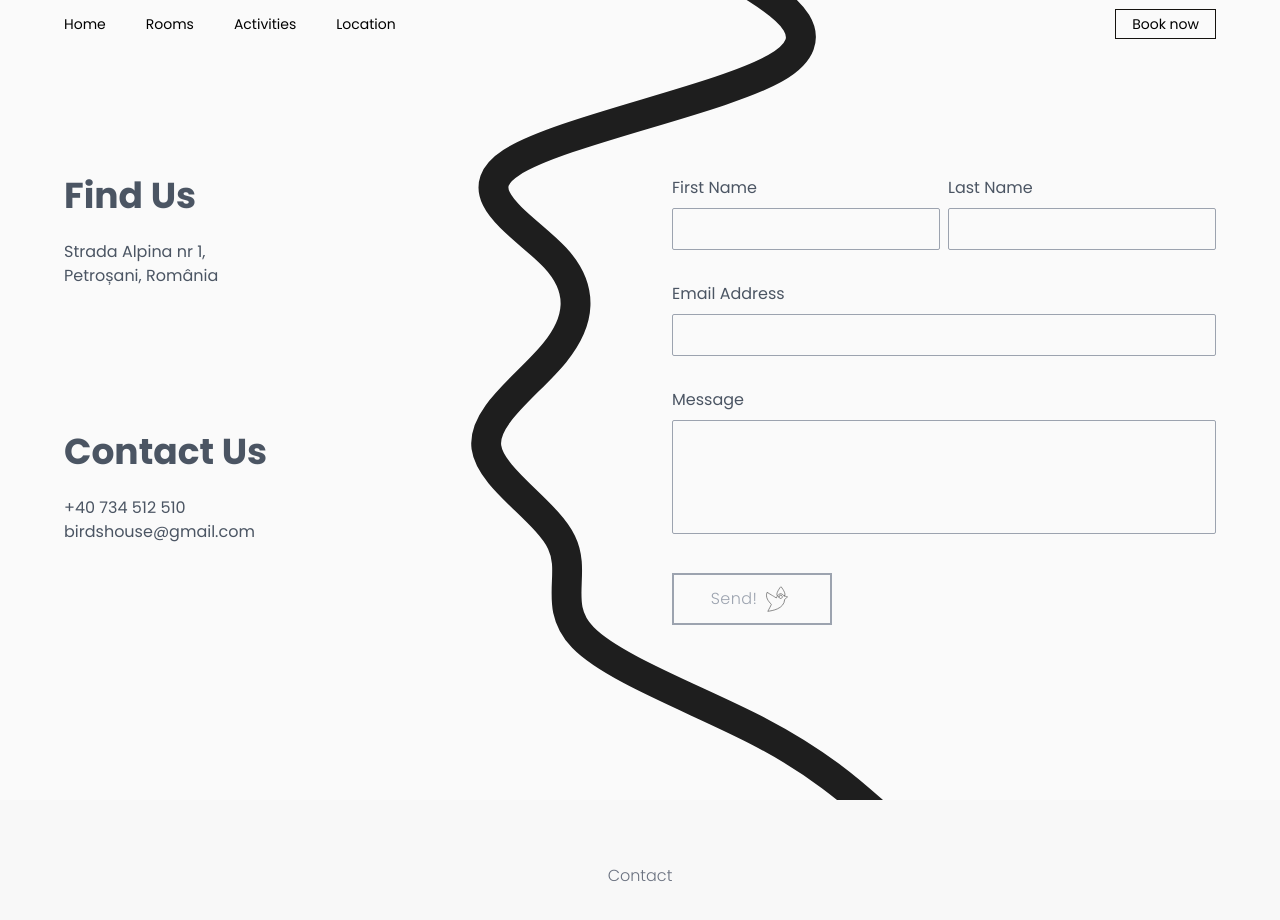
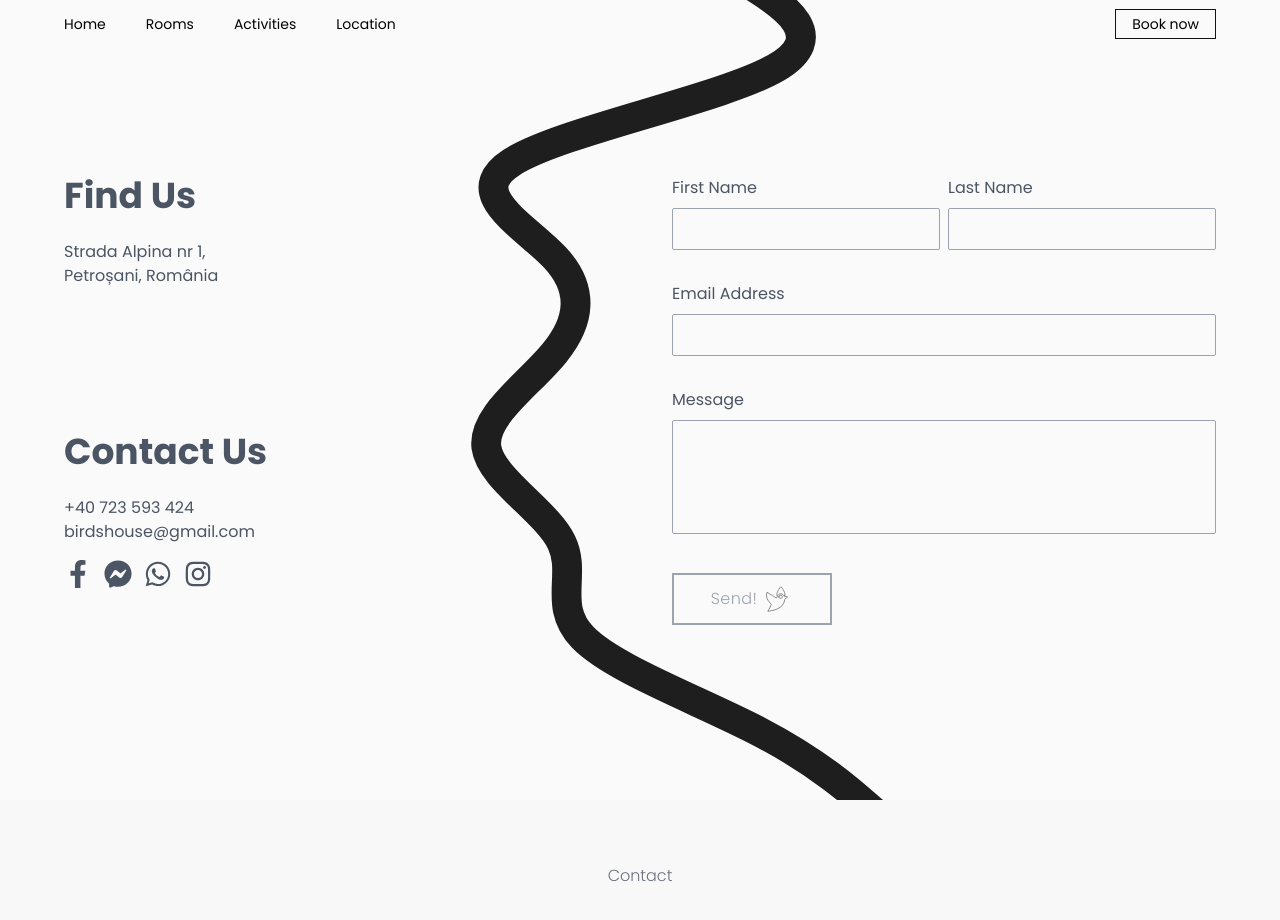
Before and after one commit to airdgo/birds-house, a Next.js app: page /contact in a window 1280 px wide. Shown: the top 920 px of the page. Built offline with nearby package versions, Linux system fonts and the light colour scheme.

Commit message:
feat: add social media buttons

```diff
--- /dev/null
+++ b/src/components/SocialMedia.js
@@ -0,0 +1,61 @@
+import { classNames } from "../utils";
+
+export const SocialMedia = ({ addClass }) => {
+	return (
+		<div className={classNames(addClass, "flex gap-3")}>
+			{/* Font Awesome Pro 6.0.0 by @fontawesome - https://fontawesome.com License - https://fontawesome.com/license (Commercial License) Copyright 2022 Fonticons, Inc. */}
+			{/* FACEBOOK */}
+			<a href="https://fb.com/100064250673431" target="_blank">
+				<svg
+					xmlns="http://www.w3.org/2000/svg"
+					viewBox="0 0 320 512"
+					className="w-6 h-6 md:w-7 md:h-7"
+				>
+					<path
+						fill="currentColor"
+						d="M279.14 288l14.22-92.66h-88.91v-60.13c0-25.35 12.42-50.06 52.24-50.06h40.42V6.26S260.43 0 225.36 0c-73.22 0-121.08 44.38-121.08 124.72v70.62H22.89V288h81.39v224h100.17V288z"
+					/>
+				</svg>
+			</a>
+			{/* MESSENGER */}
+			<a href="http://m.me/102485455211263" target="_blank">
+				<svg
+					xmlns="http://www.w3.org/2000/svg"
+					viewBox="0 0 512 512"
+					className="w-6 h-6 md:w-7 md:h-7"
+				>
+					<path
+						fill="currentColor"
+						d="M256.55 8C116.52 8 8 110.34 8 248.57c0 72.3 29.71 134.78 78.07 177.94 8.35 7.51 6.63 11.86 8.05 58.23A19.92 19.92 0 0 0 122 502.31c52.91-23.3 53.59-25.14 62.56-22.7C337.85 521.8 504 423.7 504 248.57 504 110.34 396.59 8 256.55 8zm149.24 185.13l-73 115.57a37.37 37.37 0 0 1-53.91 9.93l-58.08-43.47a15 15 0 0 0-18 0l-78.37 59.44c-10.46 7.93-24.16-4.6-17.11-15.67l73-115.57a37.36 37.36 0 0 1 53.91-9.93l58.06 43.46a15 15 0 0 0 18 0l78.41-59.38c10.44-7.98 24.14 4.54 17.09 15.62z"
+					/>
+				</svg>
+			</a>
+			{/* WHATSAPP */}
+			<a href="https://wa.me/0723593424" target="_blank">
+				<svg
+					xmlns="http://www.w3.org/2000/svg"
+					viewBox="0 0 448 512"
+					className="w-6 h-6 md:w-7 md:h-7"
+				>
+					<path
+						fill="currentColor"
+						d="M380.9 97.1C339 55.1 283.2 32 223.9 32c-122.4 0-222 99.6-222 222 0 39.1 10.2 77.3 29.6 111L0 480l117.7-30.9c32.4 17.7 68.9 27 106.1 27h.1c122.3 0 224.1-99.6 224.1-222 0-59.3-25.2-115-67.1-157zm-157 341.6c-33.2 0-65.7-8.9-94-25.7l-6.7-4-69.8 18.3L72 359.2l-4.4-7c-18.5-29.4-28.2-63.3-28.2-98.2 0-101.7 82.8-184.5 184.6-184.5 49.3 0 95.6 19.2 130.4 54.1 34.8 34.9 56.2 81.2 56.1 130.5 0 101.8-84.9 184.6-186.6 184.6zm101.2-138.2c-5.5-2.8-32.8-16.2-37.9-18-5.1-1.9-8.8-2.8-12.5 2.8-3.7 5.6-14.3 18-17.6 21.8-3.2 3.7-6.5 4.2-12 1.4-32.6-16.3-54-29.1-75.5-66-5.7-9.8 5.7-9.1 16.3-30.3 1.8-3.7.9-6.9-.5-9.7-1.4-2.8-12.5-30.1-17.1-41.2-4.5-10.8-9.1-9.3-12.5-9.5-3.2-.2-6.9-.2-10.6-.2-3.7 0-9.7 1.4-14.8 6.9-5.1 5.6-19.4 19-19.4 46.3 0 27.3 19.9 53.7 22.6 57.4 2.8 3.7 39.1 59.7 94.8 83.8 35.2 15.2 49 16.5 66.6 13.9 10.7-1.6 32.8-13.4 37.4-26.4 4.6-13 4.6-24.1 3.2-26.4-1.3-2.5-5-3.9-10.5-6.6z"
+					/>
+				</svg>
+			</a>
+			{/* INSTAGRAM */}
+			<a href="https://www.instagram.com/birdshouse__" target="_blank">
+				<svg
+					xmlns="http://www.w3.org/2000/svg"
+					viewBox="0 0 448 512"
+					className="w-6 h-6 md:w-7 md:h-7"
+				>
+					<path
+						fill="currentColor"
+						d="M224.1 141c-63.6 0-114.9 51.3-114.9 114.9s51.3 114.9 114.9 114.9S339 319.5 339 255.9 287.7 141 224.1 141zm0 189.6c-41.1 0-74.7-33.5-74.7-74.7s33.5-74.7 74.7-74.7 74.7 33.5 74.7 74.7-33.6 74.7-74.7 74.7zm146.4-194.3c0 14.9-12 26.8-26.8 26.8-14.9 0-26.8-12-26.8-26.8s12-26.8 26.8-26.8 26.8 12 26.8 26.8zm76.1 27.2c-1.7-35.9-9.9-67.7-36.2-93.9-26.2-26.2-58-34.4-93.9-36.2-37-2.1-147.9-2.1-184.9 0-35.8 1.7-67.6 9.9-93.9 36.1s-34.4 58-36.2 93.9c-2.1 37-2.1 147.9 0 184.9 1.7 35.9 9.9 67.7 36.2 93.9s58 34.4 93.9 36.2c37 2.1 147.9 2.1 184.9 0 35.9-1.7 67.7-9.9 93.9-36.2 26.2-26.2 34.4-58 36.2-93.9 2.1-37 2.1-147.8 0-184.8zM398.8 388c-7.8 19.6-22.9 34.7-42.6 42.6-29.5 11.7-99.5 9-132.1 9s-102.7 2.6-132.1-9c-19.6-7.8-34.7-22.9-42.6-42.6-11.7-29.5-9-99.5-9-132.1s-2.6-102.7 9-132.1c7.8-19.6 22.9-34.7 42.6-42.6 29.5-11.7 99.5-9 132.1-9s102.7-2.6 132.1 9c19.6 7.8 34.7 22.9 42.6 42.6 11.7 29.5 9 99.5 9 132.1s2.7 102.7-9 132.1z"
+					/>
+				</svg>
+			</a>
+		</div>
+	);
+};
--- a/src/pages/contact.js
+++ b/src/pages/contact.js
@@ -2,6 +2,7 @@
 import Image from "next/image";
 import bird from "../assets/bird.svg";
 import contactBg from "../assets/contact-bg.svg";
+import { SocialMedia } from "../components/SocialMedia";
 
 export default function Contact() {
 	return (
@@ -22,10 +23,11 @@
 						</address>
 					</div>
 
-					<div className="row-start-2">
+					<div className="row-start-2 [&>a]:block">
 						<h1 className="mb-6 text-3xl font-bold md:text-4xl">Contact Us</h1>
-						<div>+40 734 512 510</div>
-						<div>birdshouse@gmail.com</div>
+						<a href="tel:+40723593424">+40 723 593 424</a>
+						<a href="mailto:birdshouse@gmail.com">birdshouse@gmail.com</a>
+						<SocialMedia addClass={"mt-4"} />
 					</div>
 
 					<div className="absolute left-0 top-[31rem] w-full md:hidden">
```
